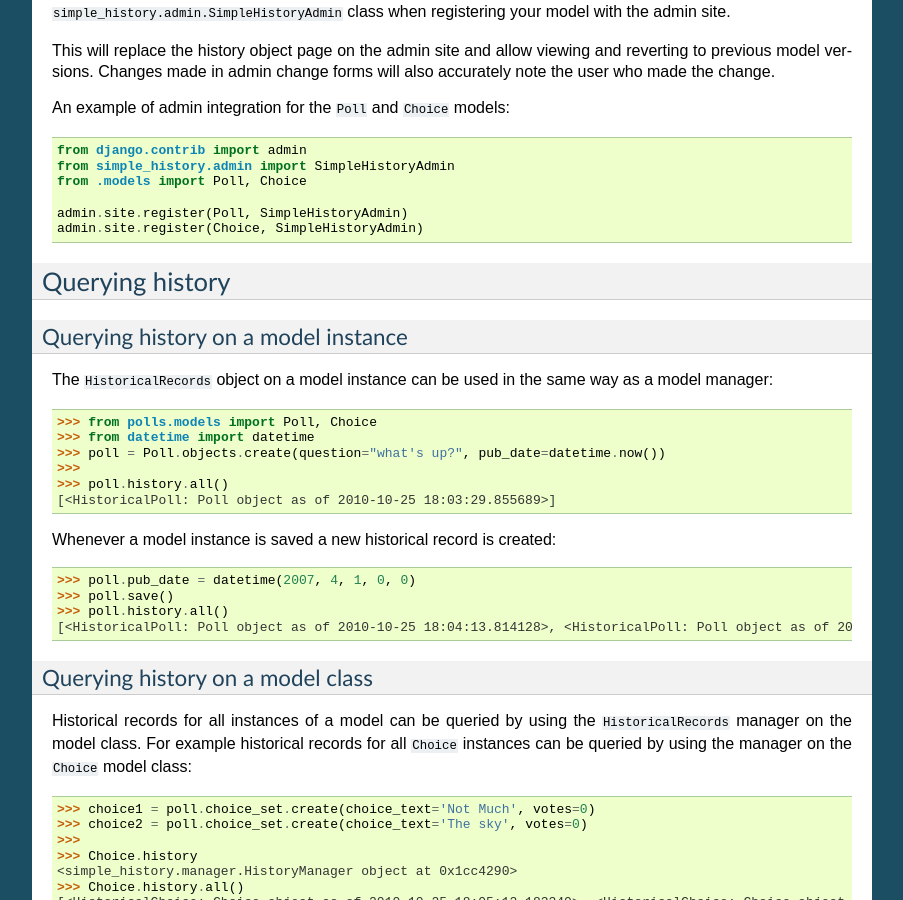
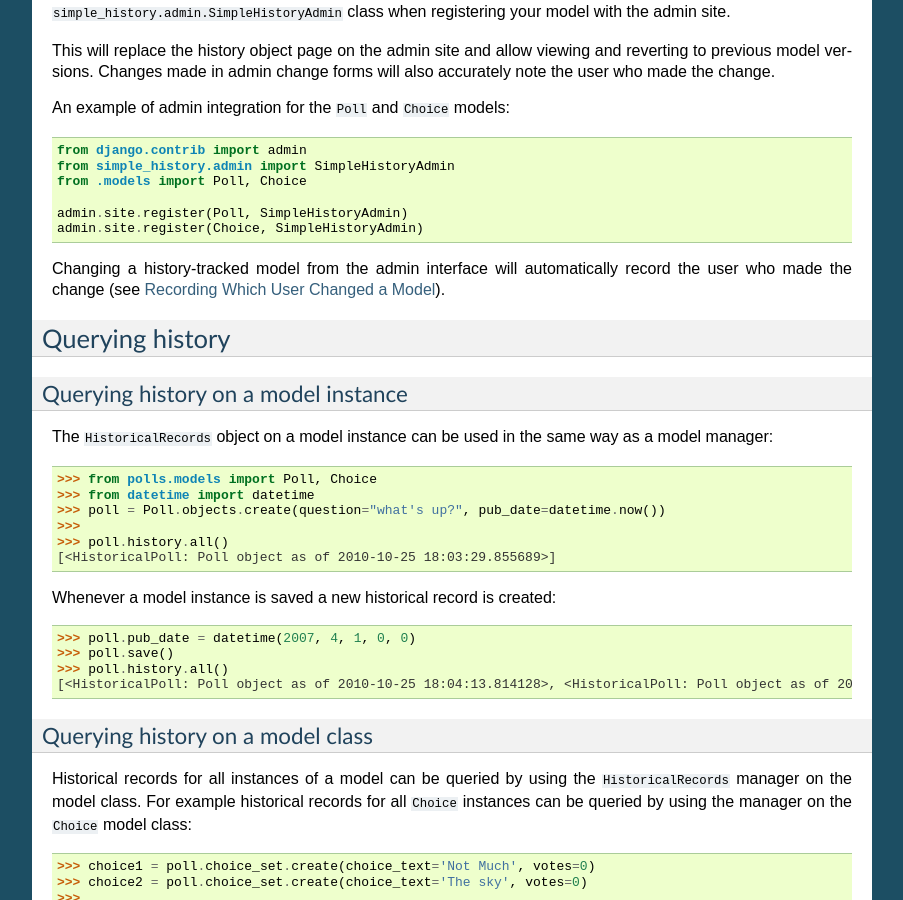
Before and after one commit to jazzband/django-simple-history, a Sphinx documentation site: the page built from docs/usage.rst, in a window 1280 px wide and 900 px high, scrolled down 748 px. Shown: the whole window, without its empty margins (198-1101 px from the left). Built offline with Sphinx 7.4.7, drawn with Linux system fonts in a browser that asks for light colours.

Commit message:
Cross-link admin integration to user tracking
Fixes gh-43.

```diff
--- a/docs/advanced.rst
+++ b/docs/advanced.rst
@@ -61,6 +61,8 @@
     register(User)
 
 
+.. _recording_user:
+
 Recording Which User Changed a Model
 ------------------------------------
 
--- a/docs/usage.rst
+++ b/docs/usage.rst
@@ -67,6 +67,8 @@
     admin.site.register(Poll, SimpleHistoryAdmin)
     admin.site.register(Choice, SimpleHistoryAdmin)
 
+Changing a history-tracked model from the admin interface will automatically record the user who made the change (see :ref:`recording_user`).
+
 
 Querying history
 ----------------
```
